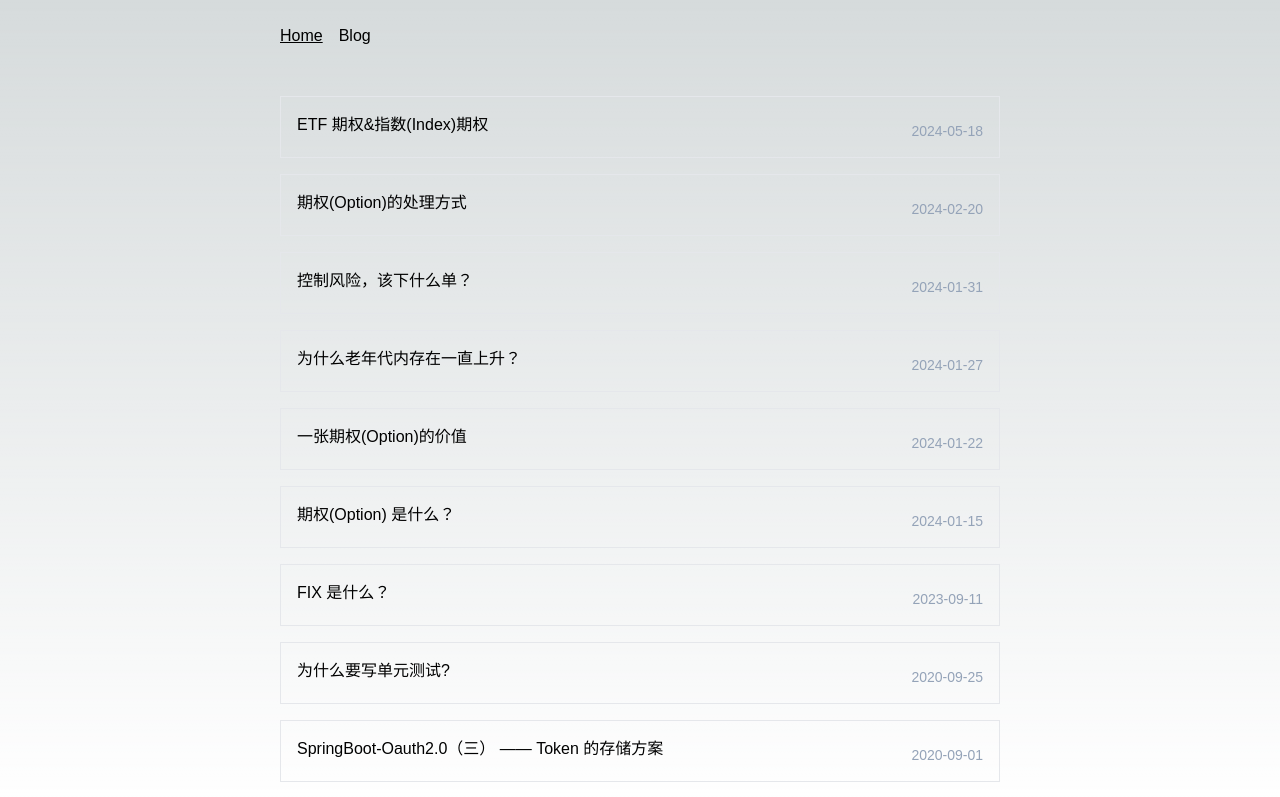
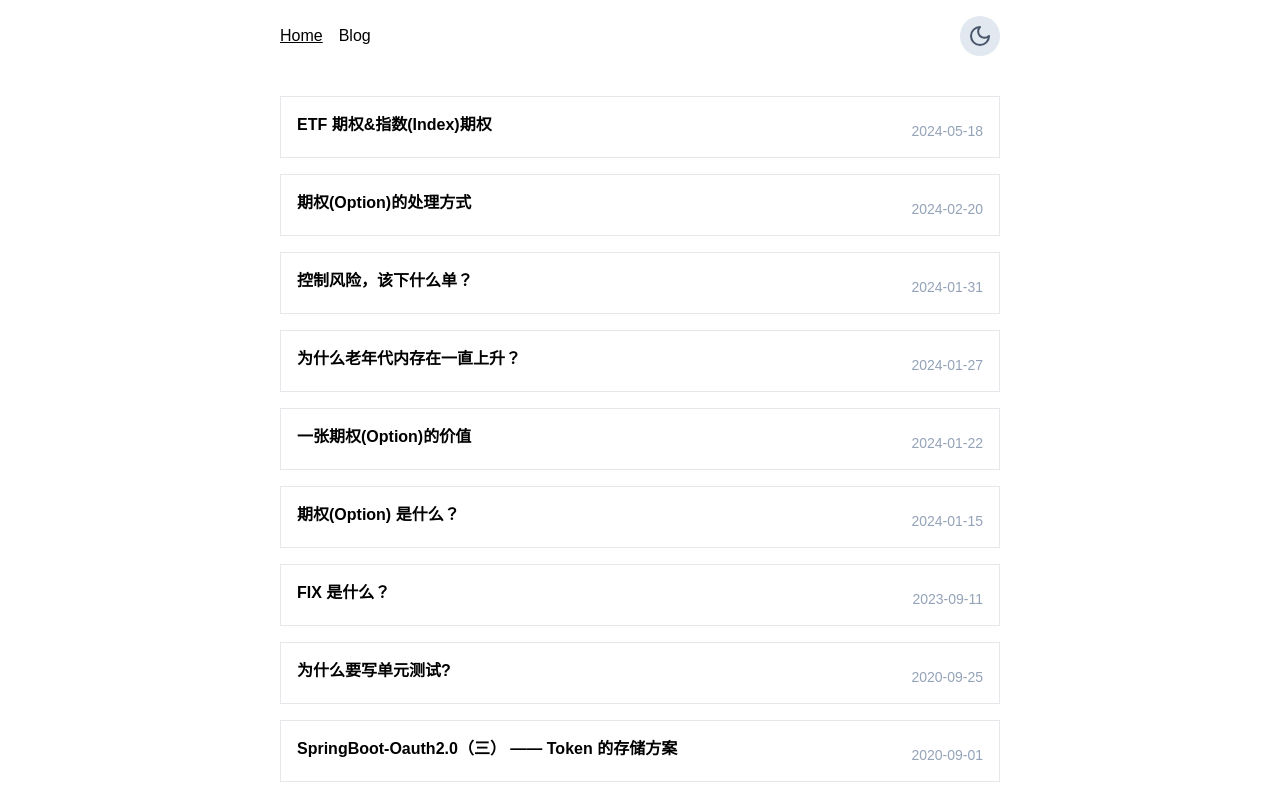
Before and after one commit to goldpumpkin/goldpumpkin.life, a Next.js app: page / in a window 1280 px wide. Shown: the top 797 px of the page. Built offline with nearby package versions, Linux system fonts and the light colour scheme; a web font is replaced by a local one.

Commit message:
feat: theme & switch

```diff
--- a/app/globals.css
+++ b/app/globals.css
@@ -1,36 +1,6 @@
 @tailwind base;
 @tailwind components;
 @tailwind utilities;
-
-:root {
-  --foreground-rgb: 0, 0, 0;
-  --background-start-rgb: 214, 219, 220;
-  --background-end-rgb: 255, 255, 255;
-}
-
-@media (prefers-color-scheme: dark) {
-  :root {
-    --foreground-rgb: 255, 255, 255;
-    --background-start-rgb: 0, 0, 0;
-    --background-end-rgb: 0, 0, 0;
-  }
-}
-
-body {
-  color: rgb(var(--foreground-rgb));
-  background: linear-gradient(
-      to bottom,
-      transparent,
-      rgb(var(--background-end-rgb))
-    )
-    rgb(var(--background-start-rgb));
-}
-
-@layer utilities {
-  .text-balance {
-    text-wrap: balance;
-  }
-}
 
 .prose .anchor {
   @apply absolute invisible no-underline;
--- a/app/layout.tsx
+++ b/app/layout.tsx
@@ -1,33 +1,31 @@
 import "./globals.css";
 
-import type { Metadata } from "next";
-import { Inter } from "next/font/google";
+import type {Metadata} from "next";
+import {Inter} from "next/font/google";
 import Header from "@/components/Header";
 import Footer from "@/components/Footer";
 import {HomePage} from "@/data/meta-data";
 import LocalFont from "@/lib/local-font";
+import Providers from "@/components/theme/Providers";
 
 export const runtime = "nodejs";
 export const dynamic = "force-static";
 
-const inter = Inter({ subsets: ["latin"] });
+const inter = Inter({subsets: ["latin"]});
 
 export const metadata: Metadata = HomePage.metadata;
 
-export default function RootLayout({
-  children,
-}: Readonly<{
-  children: React.ReactNode;
-}>) {
-
+export default function RootLayout({children,}: Readonly<{ children: React.ReactNode; }>) {
     return (
         <html lang="en" suppressHydrationWarning={true}>
         <body className={`flex flex-col h-screen ${LocalFont.className}`}>
+        <Providers>
             <Header/>
             <main className="max-w-3xl container text-black dark:text-white mx-auto px-6 py-6 flex-1 leading-6">
                 {children}
             </main>
             <Footer/>
+        </Providers>
         </body>
         </html>
     );
--- a/components/Header.tsx
+++ b/components/Header.tsx
@@ -1,10 +1,10 @@
 "use client";
-
 
 import {NextPage} from "next";
 import {usePathname} from "next/navigation";
 import {HeaderNavLinks} from "@/data/meta-data";
 import Link from "next/link";
+import ThemeSwitcher from "@/components/theme/ThemeSwitcher";
 
 const Header: NextPage = () => {
     const pathname = usePathname();
@@ -13,7 +13,7 @@ const Header: NextPage = () => {
         <header className="flex max-w-3xl container mx-auto px-6 py-4">
             <nav className="flex w-full">
                 <ul className="flex flex-1 ml-[-0.5rem] justify-center space-x-4 md:justify-start md:space-x-0">
-                    {HeaderNavLinks?.map((nav : any) => (
+                    {HeaderNavLinks?.map((nav: any) => (
                         <li key={nav?.title} className="p-2">
                             <Link className={`flex ${
                                 pathname === nav?.href
@@ -25,6 +25,9 @@ const Header: NextPage = () => {
                         </li>
                     ))}
                 </ul>
+                <div className="fixed md:relative left-6 md:!left-0 bottom-6 md:!bottom-0 z-50">
+                    <ThemeSwitcher/>
+                </div>
             </nav>
         </header>
     );
--- a/components/PostCard.js
+++ b/components/PostCard.js
@@ -5,7 +5,7 @@ export default function PostCard(props) {
     return (
         <Link className="unstyled" href={`/blog/${post.slug}`}>
             <div className="flex justify-between content-center p-4 mb-4 border hover:shadow-sm dark:hover:bg-slate-900 hover:bg-slate-50 dark:border-slate-600 dark:bg-black dark:hover:shadow-sm">
-                <h3>{post.title}</h3>
+                <h3 className="font-bold">{post.title}</h3>
                 <time className="text-sm text-slate-400 mt-2">
                     {post.publishedAt}
                 </time>
--- /dev/null
+++ b/components/theme/Providers.tsx
@@ -0,0 +1,12 @@
+'use client';
+import {ThemeProvider} from 'next-themes';
+
+const Providers = ({children}: { children: React.ReactNode }) => {
+    return (
+        <ThemeProvider enableSystem={true} attribute='class'>
+            {children}
+        </ThemeProvider>
+    );
+};
+
+export default Providers;
--- /dev/null
+++ b/components/theme/ThemeSwitcher.tsx
@@ -0,0 +1,25 @@
+import {useEffect, useState} from "react";
+import type {NextPage} from "next";
+import {LuSun, LuMoon} from "react-icons/lu";
+import {useTheme} from "next-themes";
+
+const ThemeSwitcher: NextPage = () => {
+    const {resolvedTheme, setTheme} = useTheme();
+    const [mount, setMount] = useState(true);
+    const IconToUse = mount || resolvedTheme === "light" ? LuMoon : LuSun;
+    useEffect(() => setMount(false), []);
+
+    return (
+        <button
+            disabled={mount}
+            type="button"
+            aria-label="Theme Switcher"
+            onClick={() => setTheme(resolvedTheme === "dark" ? "light" : "dark")}
+            className="flex items-center p-2 outline-none rounded-full text-slate-600 bg-slate-200 dark:bg-slate-600  hover:bg-slate-600 hover:text-white dark:text-white dark:hover:bg-slate-200 dark:hover:text-black"
+        >
+            <IconToUse className="w-6 h-6"/>
+        </button>
+    );
+};
+
+export default ThemeSwitcher;
--- a/package.json
+++ b/package.json
@@ -18,6 +18,7 @@
     "markdown-to-jsx": "^7.4.1",
     "next": "14.2.3",
     "next-mdx-remote": "^5.0.0",
+    "next-themes": "^0.3.0",
     "react": "^18",
     "react-dom": "^18",
     "react-icons": "^5.2.1",
```
Also changed, not shown: 1 other file (tests, documents, lock files or other folders). Lines whose indentation alone changed are shown as unchanged.
